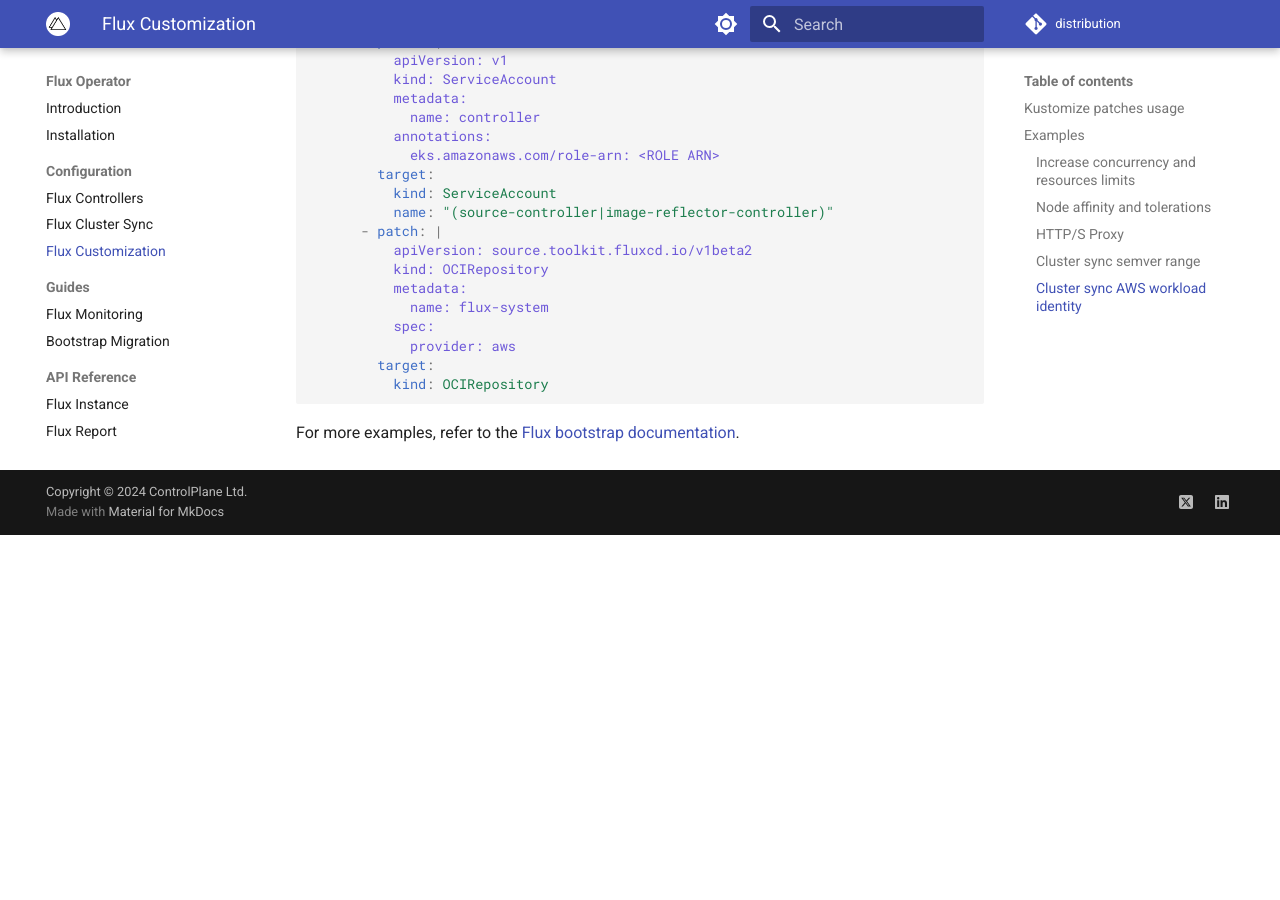
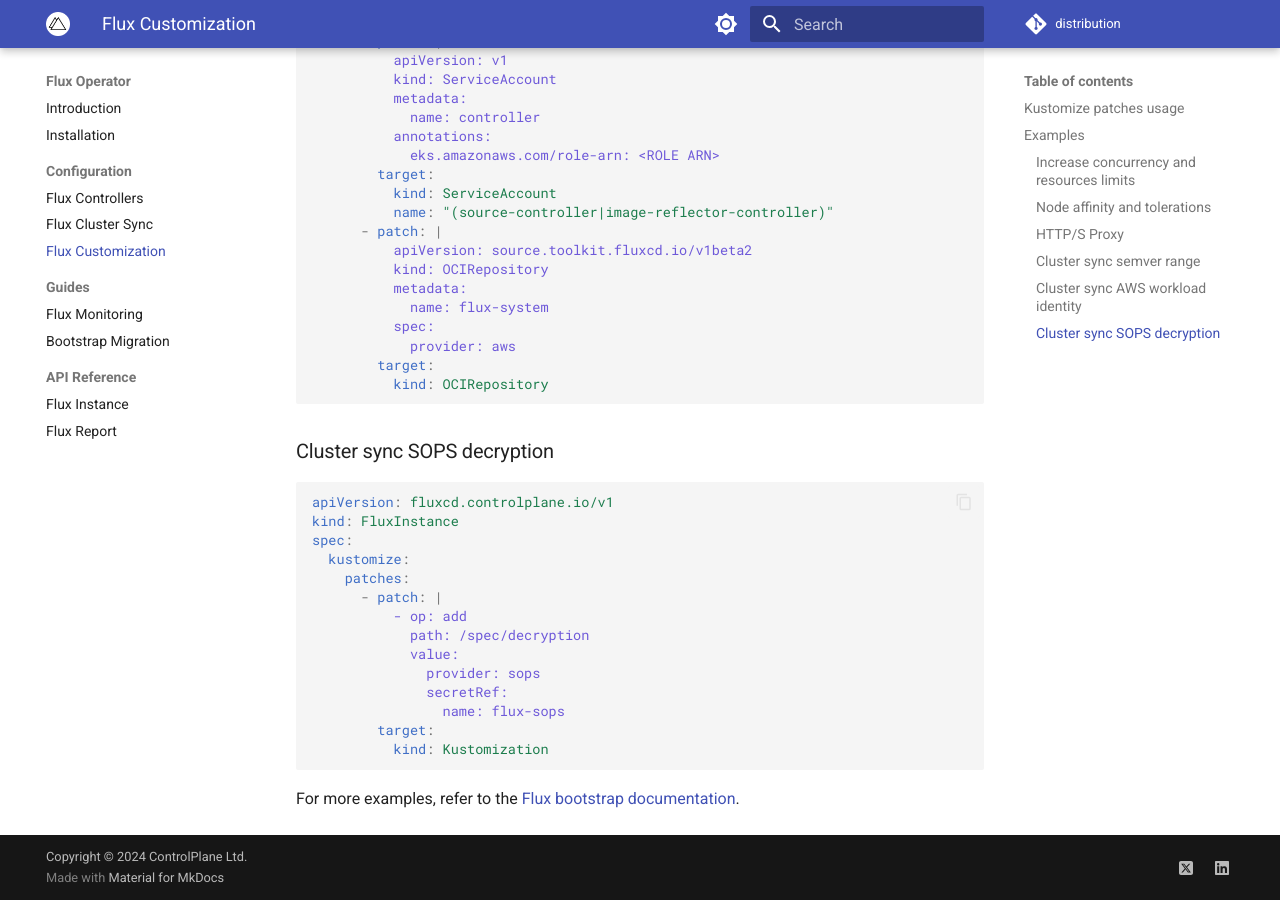
Before and after one commit to controlplaneio-fluxcd/distribution, an MkDocs documentation site: the page built from docs/operator/flux-kustomize.md, in a window 1280 px wide and 900 px high, scrolled down 3152 px. Built offline with MkDocs 1.6.1 and Material for MkDocs 9.7.7, drawn with Linux system fonts in a browser that asks for light colours; comment, search, counter and statistics services are not loaded; before the commit the page ends 3687 px from its top, so only the background shows below that.

Commit message:
Add SOPS decryption example to flux-operator docs
Signed-off-by: Stefan Prodan <stefan.prodan@gmail.com>

````diff
--- a/docs/operator/flux-kustomize.md
+++ b/docs/operator/flux-kustomize.md
@@ -172,4 +172,23 @@
           kind: OCIRepository
 ```
 
+### Cluster sync SOPS decryption
+
+```yaml
+apiVersion: fluxcd.controlplane.io/v1
+kind: FluxInstance
+spec:
+  kustomize:
+    patches:
+      - patch: |
+          - op: add
+            path: /spec/decryption
+            value:
+              provider: sops
+              secretRef:
+                name: flux-sops
+        target:
+          kind: Kustomization
+```
+
 For more examples, refer to the [Flux bootstrap documentation](https://fluxcd.io/flux/installation/configuration/).
````
